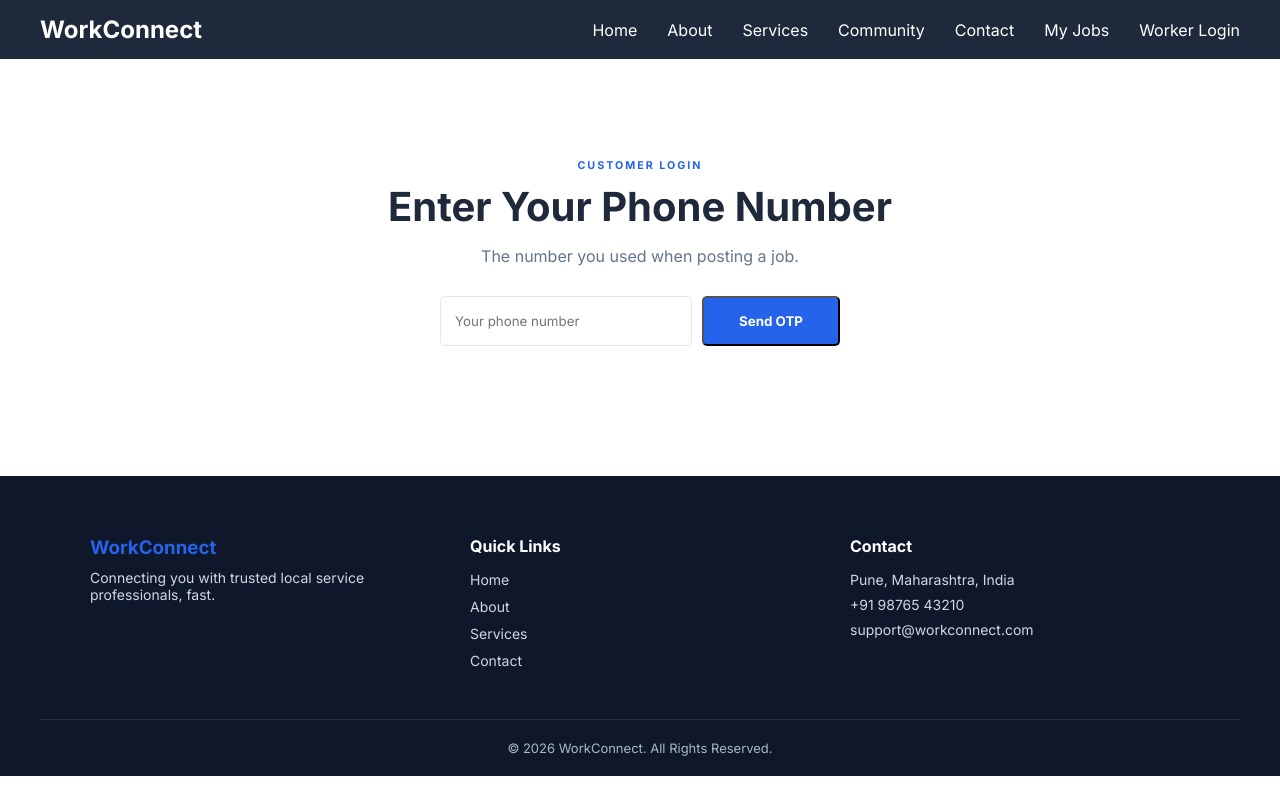
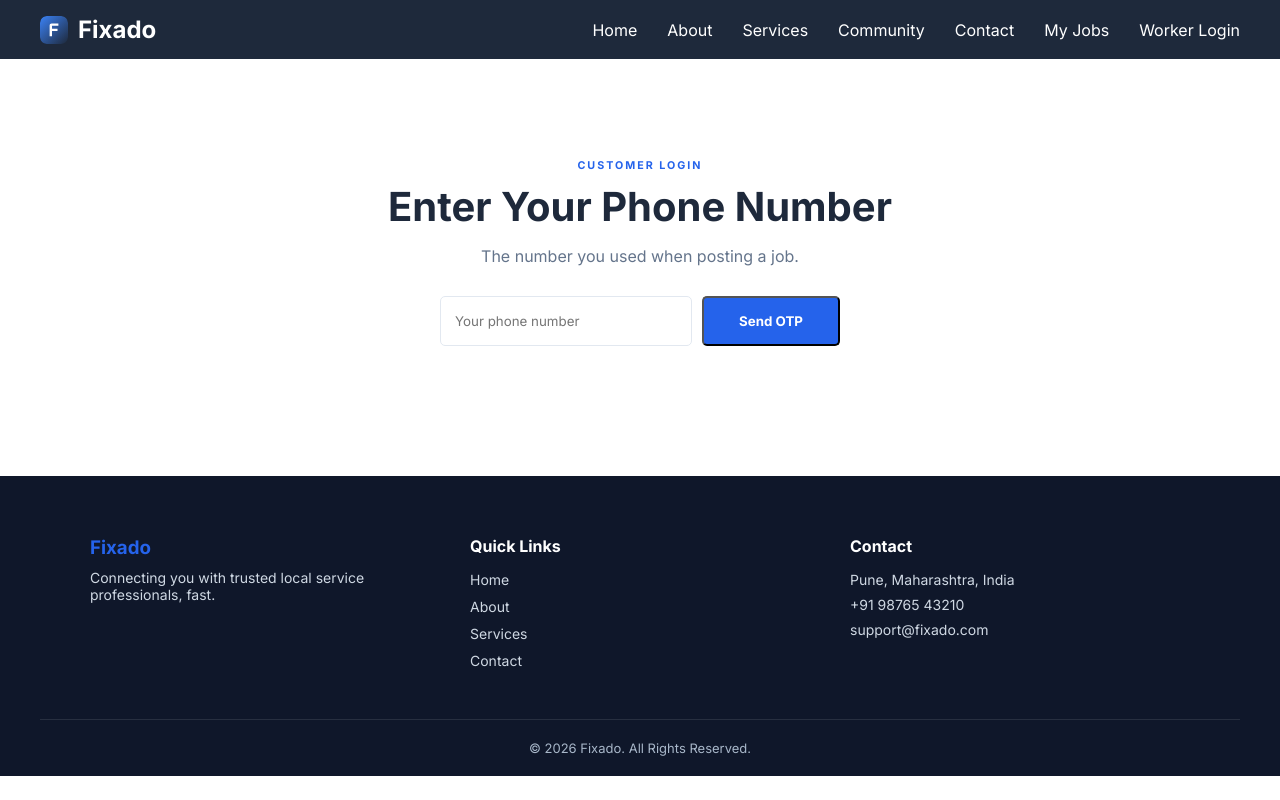
Before and after one commit to shrexX-web/workconnect-frontend, a React (Vite) app: page /my-account in a window 1280 px wide. Built offline with nearby package versions, Linux system fonts and the light colour scheme.

Commit message:
fixado with logo

```diff
--- a/index.html
+++ b/index.html
@@ -6,8 +6,8 @@
     <link rel="preconnect" href="https://fonts.gstatic.com" crossorigin>
     <link href="https://fonts.googleapis.com/css2?family=Inter:wght@400;500;600;700;800&display=swap" rel="stylesheet">
     <meta name="viewport" content="width=device-width, initial-scale=1.0" />
-    <link rel="icon" type="image/svg+xml" href="/vite.svg" />
-    <title>WorkConnect</title>
+    <link rel="icon" type="image/svg+xml" href="/logo.svg" />
+    <title>Fixado</title>
   </head>
   <body>
     <div id="root"></div>
--- a/src/components/Contact.jsx
+++ b/src/components/Contact.jsx
@@ -19,7 +19,7 @@ function Contact() {
             </div>
             <div className="info-item">
               <h4>✉️ Email</h4>
-              <p>support@workconnect.com</p>
+              <p>support@fixado.com</p>
             </div>
             <div className="info-item">
               <h4>🕒 Hours</h4>
@@ -40,7 +40,7 @@ function Contact() {
 
         <div className="contact-map">
           <iframe
-            title="WorkConnect location"
+            title="Fixado location"
             src="https://www.google.com/maps?q=Pune,+Maharashtra,+India&output=embed"
             width="100%"
             height="350"
--- a/src/components/Footer.jsx
+++ b/src/components/Footer.jsx
@@ -3,7 +3,7 @@ function Footer() {
       <footer className="footer">
         <div className="footer-grid">
           <div className="footer-col">
-            <h3>WorkConnect</h3>
+            <h3>Fixado</h3>
             <p>Connecting you with trusted local service professionals, fast.</p>
           </div>
           <div className="footer-col">
@@ -17,11 +17,11 @@ function Footer() {
             <h4>Contact</h4>
             <p>Pune, Maharashtra, India</p>
             <p>+91 98765 43210</p>
-            <p>support@workconnect.com</p>
+            <p>support@fixado.com</p>
           </div>
         </div>
         <div className="footer-bottom">
-          <p>&copy; 2026 WorkConnect. All Rights Reserved.</p>
+          <p>&copy; 2026 Fixado. All Rights Reserved.</p>
         </div>
       </footer>
     );
--- a/src/components/Hero.jsx
+++ b/src/components/Hero.jsx
@@ -5,7 +5,7 @@ function Hero() {
   return (
     <section className="hero" style={{ backgroundImage: `linear-gradient(rgba(15,23,42,0.75), rgba(15,23,42,0.75)), url(${heroImage})` }}>
       <div className="hero-content">
-        <h5>Welcome to WorkConnect</h5>
+        <h5>Welcome to Fixado</h5>
         <h1>Find Trusted Local Service Professionals, Instantly</h1>
         <p>Post a job, get quotes from verified workers nearby, and hire with confidence.</p>
         <div className="hero-buttons">
--- a/src/components/Navbar.jsx
+++ b/src/components/Navbar.jsx
@@ -3,7 +3,10 @@ import { Link } from 'react-router-dom';
 function Navbar() {
   return (
     <nav>
-      <div className="logo">WorkConnect</div>
+      <div className="logo">
+        <img src="/logo.svg" alt="Fixado" className="logo-mark" />
+        Fixado
+      </div>
       <ul className="nav-links">
         <li><Link to="/">Home</Link></li>
         <li><Link to="/about">About</Link></li>
--- a/src/components/Partner.jsx
+++ b/src/components/Partner.jsx
@@ -31,9 +31,9 @@ function Partner() {
   return (
     <section className="partner-page">
       <div className="partner-hero">
-        <h6>WorkConnect Partner</h6>
+        <h6>Fixado Partner</h6>
         <h1>Get Jobs Near You. Get Paid. Build Your Reputation.</h1>
-        <p>Join thousands of skilled professionals earning through WorkConnect. No fees to join — just real customers looking for real work.</p>
+        <p>Join thousands of skilled professionals earning through Fixado. No fees to join — just real customers looking for real work.</p>
       </div>
 
       <div className="partner-benefits">
--- a/src/components/Testimonials.jsx
+++ b/src/components/Testimonials.jsx
@@ -24,7 +24,7 @@ function Testimonials() {
             <p>"As a painter, this app brings me way more local jobs than I used to get through word of mouth."</p>
             <div className="testimonial-author">
               <h4>Rohan Deshmukh</h4>
-              <span>Painter, WorkConnect Pro</span>
+              <span>Painter, Fixado Pro</span>
             </div>
           </div>
         </div>
--- a/src/index.css
+++ b/src/index.css
@@ -37,6 +37,15 @@ nav {
     color: white;
     font-size: 24px;
     font-weight: bold;
+    display: flex;
+    align-items: center;
+    gap: 10px;
+}
+
+.logo-mark {
+    width: 28px;
+    height: 28px;
+    border-radius: 7px;
 }
 
 .nav-links {
```
Also changed, not shown: public/logo.svg (added).
